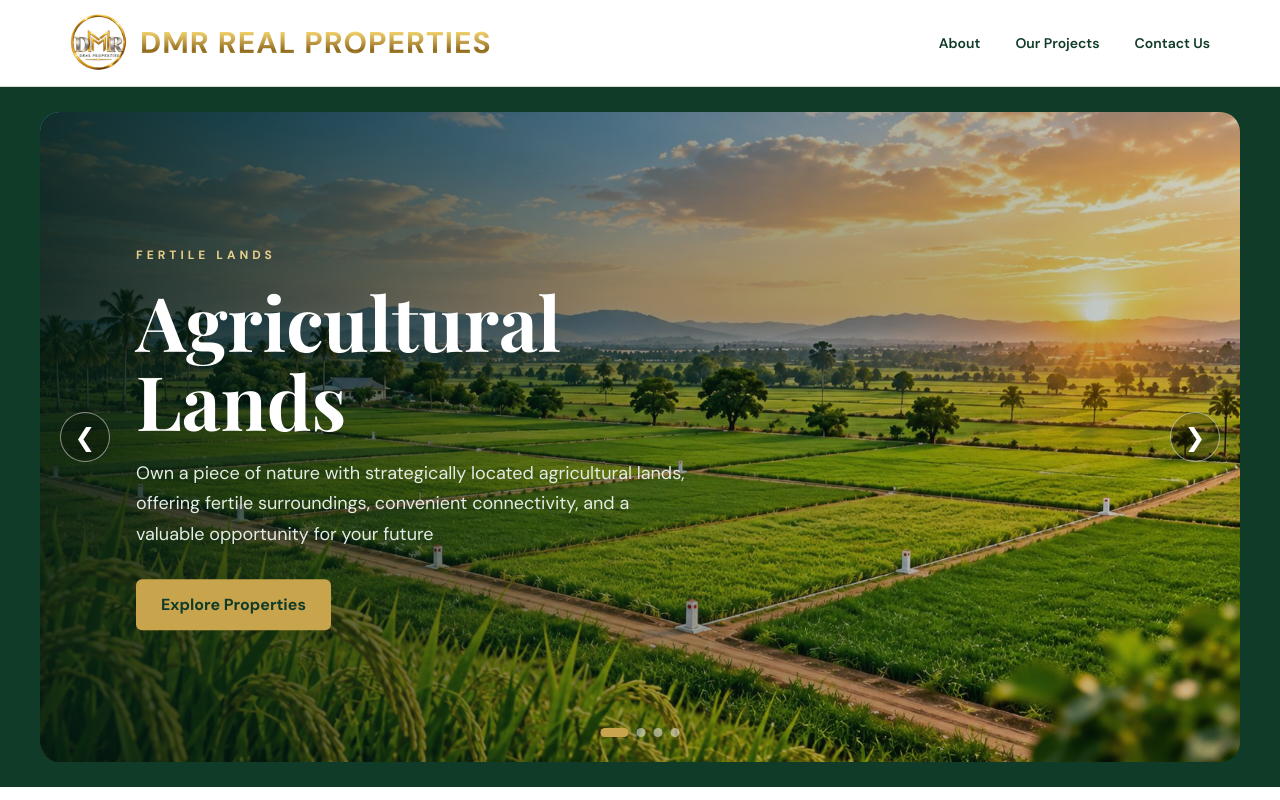
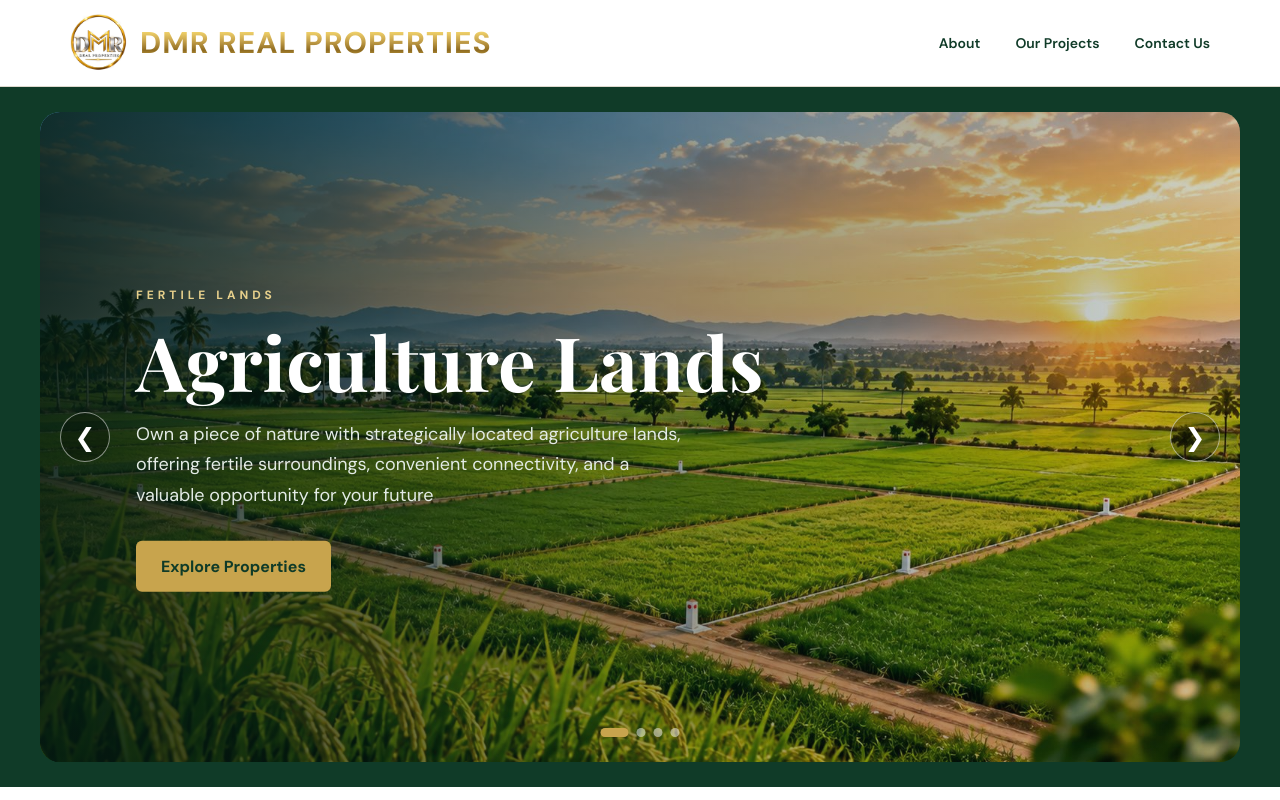
Before and after one commit to webdeploy1122/DMR, a React (Vite) app in the folder dmr-real-properties/: page / in a window 1280 px wide. Shown: the top 800 px of the page. Built offline with nearby package versions, Linux system fonts and the light colour scheme.

Commit message:
Update Hero.jsx

```diff
--- a/dmr-real-properties/src/components/Hero.jsx
+++ b/dmr-real-properties/src/components/Hero.jsx
@@ -5,9 +5,9 @@ const properties = [
   {
     image: "/images/agricultural lands.jpeg",
     smallTitle: "FERTILE LANDS",
-    title: "Agricultural Lands",
+    title: "Agriculture Lands",
     description:
-      "Own a piece of nature with strategically located agricultural lands, offering fertile surroundings, convenient connectivity, and a valuable opportunity for your future",
+      "Own a piece of nature with strategically located agriculture lands, offering fertile surroundings, convenient connectivity, and a valuable opportunity for your future",
   },
   {
     image: "/images/Commerciallands.jpeg",
```
